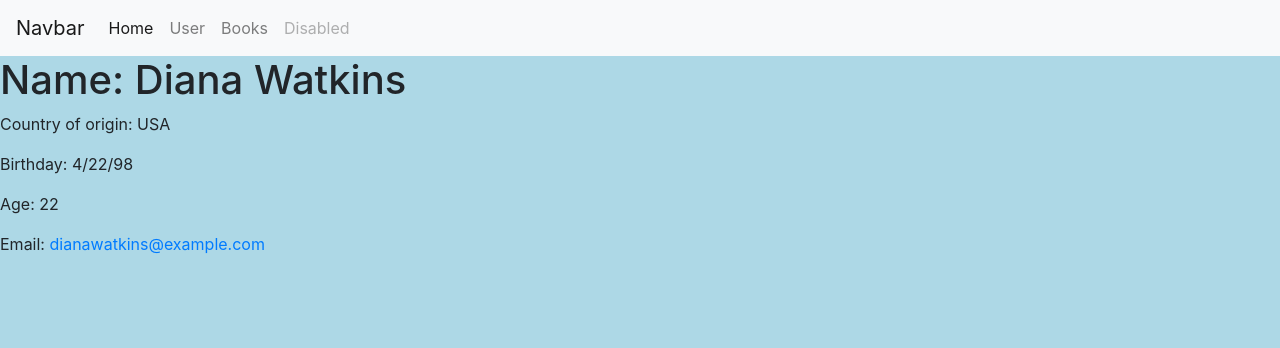
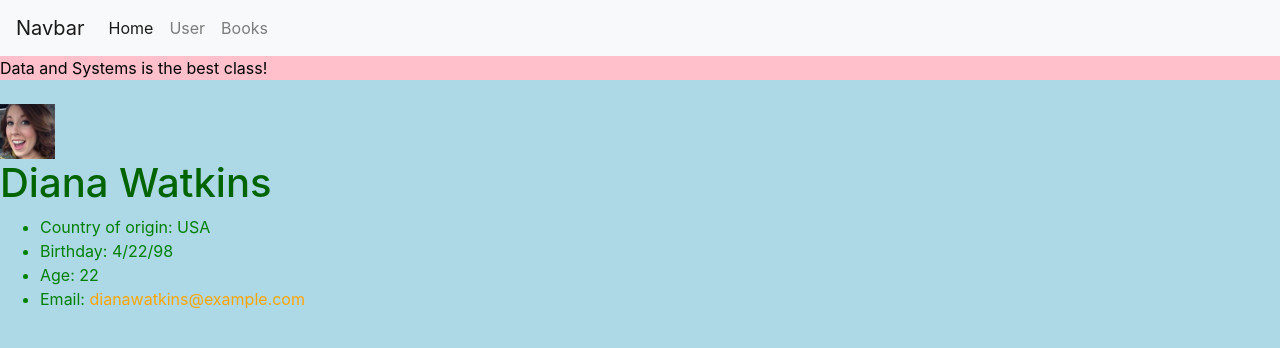
Before and after one commit to iu-msis/1-html-review-jschwo, a plain HTML site: page public/user.html in a window 1280 px wide. Drawn offline with nearby package versions, Linux system fonts and the light colour scheme; files whose address does not match are found by name.

Commit message:
Css rules and images

```diff
--- a/public/css.css
+++ b/public/css.css
@@ -1,5 +1,10 @@
+header {
+  background: pink;
+  color: black;
+}
 body {
  background-color: lightblue;
+ color: darkgreen;
 }
 
 
@@ -7,3 +12,17 @@ body {
 .cool-nav {
   font-color: red;
 }
+
+.books {
+  background-color: cornsilk;
+
+}
+
+#list {
+  color: green;
+
+}
+
+a {
+  color: orange;
+}
--- a/public/user.html
+++ b/public/user.html
@@ -21,16 +21,25 @@
       <a class="nav-link active" href="file:///C:/Users/Jeremy%20Schwartz/Documents/GitHub/1-html-review-jschwo/public/index.html#">Home <span class="sr-only">(current)</span></a>
       <a class="nav-link" href="file:///C:/Users/Jeremy%20Schwartz/Documents/GitHub/1-html-review-jschwo/public/user.html#">User</a>
       <a class="nav-link" href="C:\Users\Jeremy Schwartz\Documents\GitHub\1-html-review-jschwo\public\table.html">Books</a>
-      <a class="nav-link disabled" href="#" tabindex="-1" aria-disabled="true">Disabled</a>
+
     </div>
   </div>
 </nav>
+<header>
+  Data and Systems is the best class!
+</header>
 <body>
-<h1>Name: Diana Watkins</h1>
-<p> Country of origin: USA </p>
-<p> Birthday: 4/22/98
-<p> Age: 22 </p>
-<p> Email: <a href="mailto: dianawatkins@example.com">dianawatkins@example.com</a> </p>
+<br>
+<a href="C:\Users\Jeremy Schwartz\Documents\GitHub\1-html-review-jschwo\public\img\diana.jpg">
+<img src="C:\Users\Jeremy Schwartz\Documents\GitHub\1-html-review-jschwo\public\img\diana.jpg" alt="Diana" style="width:55px;">
+</a>
 
+<h1>Diana Watkins</h1>
+<ul id="list">
+<li>Country of origin: USA </li>
+<li> Birthday: 4/22/98</li>
+<li> Age: 22 </li>
+<li> Email: <a href="mailto: dianawatkins@example.com">dianawatkins@example.com</a> </li>
+</ul>
 </body>
 </html>
```
Also changed, not shown: public/index.html (+9 -4 lines), public/table.html (+5 -2 lines), public/img/diana.jpg (renamed from public/diana.jpg), public/img/meme.png (added), 1 other file.
